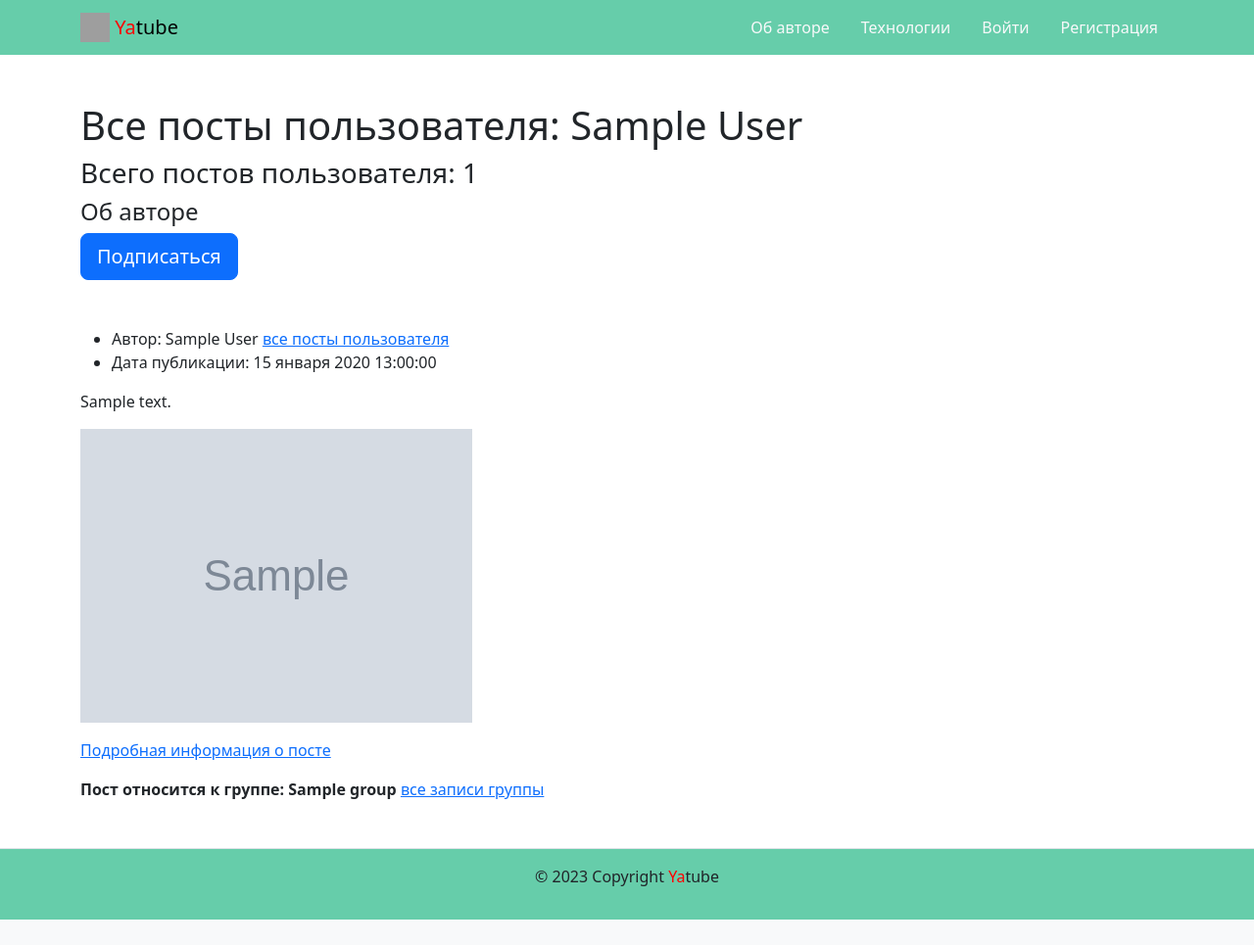
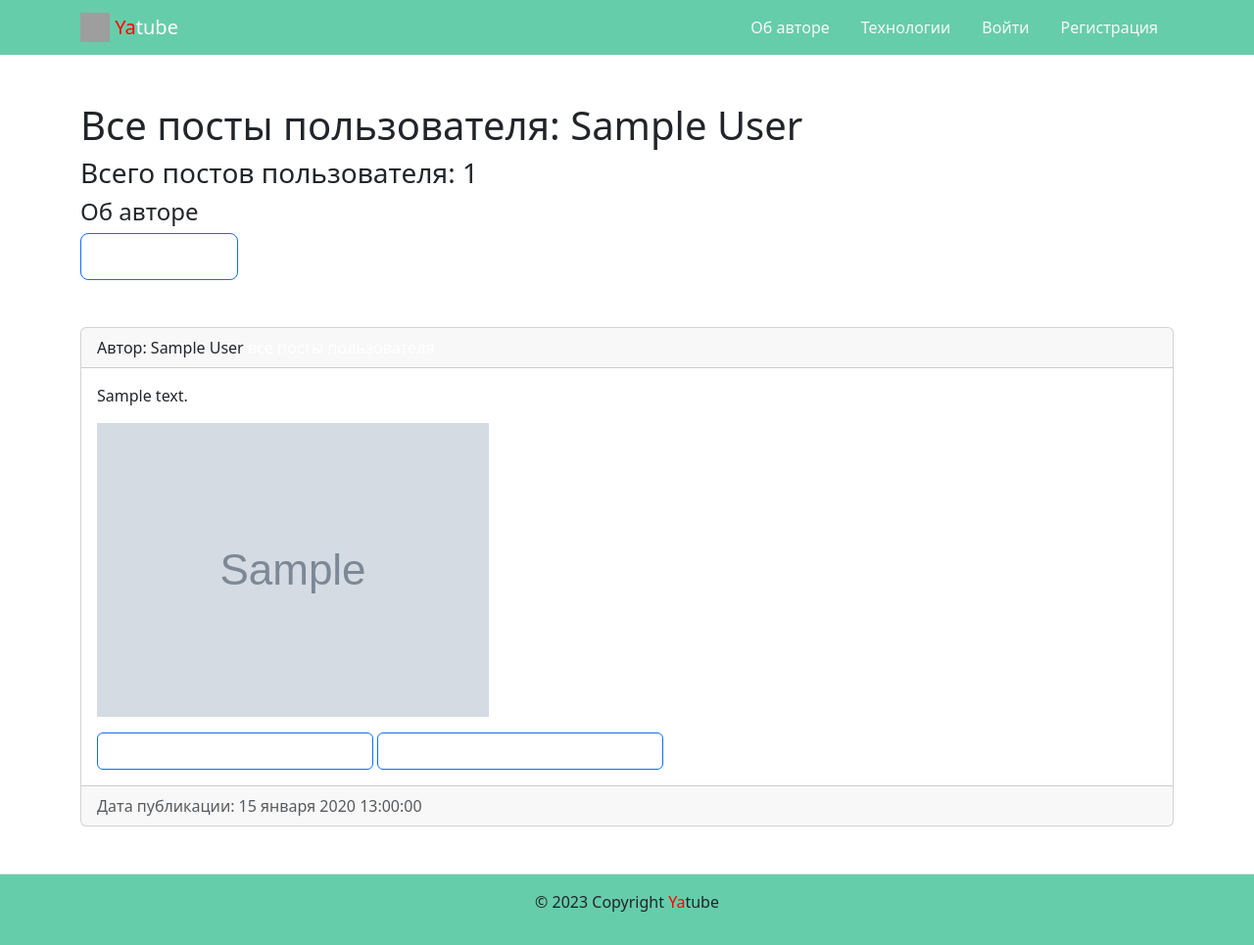
Before and after one commit to KazikovAP/hw05_final, a Django app: a page that uses yatube/templates/base.html in a window 1280 px wide. Shown: the whole page at 98% size. Before the commit the page ends 939 px from the top, so only its background shows below. Run offline with Django 3.2, Linux system fonts and the light colour scheme; tables that the repository leaves empty hold one stand-in row (values such as "Sample post"); grey boxes marked "Sample" are stand-in pictures; some libraries are stand-ins or nearby versions; grey boxes are pictures that could not be loaded.

Commit message:
Сделал админку джанго на сервере. Доработал дизайн сайта. Сделал хорошую цветовую текстуру

```diff
--- a/yatube/templates/base.html
+++ b/yatube/templates/base.html
@@ -15,6 +15,31 @@
     <title>{% block title %}{% endblock %}</title>
   </head>
   <body>
+    <style>
+      a:link {
+        color: white;
+        background-color: transparent;
+        text-decoration: none;
+      }
+
+      a:visited {
+        color: green;
+        background-color: transparent;
+        text-decoration: none;
+      }
+
+      a:hover {
+        color: blue;
+        background-color: transparent;
+        text-decoration: none;
+      }
+
+      a:active {
+        color: blue;
+        background-color: transparent;
+        text-decoration: underline;
+      }
+    </style>
     {% include 'includes/header.html' %}
     <main>
       <div class="container py-5">
--- a/yatube/templates/posts/post_detail.html
+++ b/yatube/templates/posts/post_detail.html
@@ -11,9 +11,9 @@
             </li>
             {% if post.group %}
             <li class="list-group-item">
-              Группа: {{ post.group.title }}
+              Группа:
               <a href="{% url 'posts:group_list' post.group.slug %}">
-                все записи группы
+                {{ post.group.title }}
               </a>
             </li>
             {% endif %}
@@ -37,6 +37,7 @@
           {% endthumbnail %}</P>
           {% if user == post.author %}
             <a class="btn btn-primary" href="{% url 'posts:post_edit' post.id %}">Редактировать запись</a>
+            <a class="btn btn-danger" href="#">Удалить запись</a>
           {% endif %}
           {% if user.is_authenticated %}
           <div class="card my-4">
--- a/yatube/templates/posts/profile.html
+++ b/yatube/templates/posts/profile.html
@@ -19,28 +19,26 @@
         {% endif %}
       </div>
         {% for post in page_obj %}
-        <article>
-          <ul>
-            <li>
-              Автор: {{ post.author.get_full_name }}
-              <a href="{% url 'posts:profile' author.username %}">все посты пользователя</a>
-            </li>
-            <li>
+        <div class="card">
+          <div class="card-header">
+            Автор: {{ post.author.get_full_name }}
+            <a href="{% url 'posts:profile' post.author.username %}">все посты пользователя</a>
+          </div>
+          <div class="card-body">
+            <p> {{ post.text }} </p>
+            <p>{% thumbnail post.image "350x350" crop="center" as im %}
+              <img src="{{ im.url }}">
+            {% endthumbnail %}</p>
+            <a href="{% url 'posts:post_detail' post.pk %}" class="btn btn-outline-primary">Подробная информация о посте</a>
+            {% if post.group %}
+              <a href="{% url 'posts:group_list' post.group.slug %}" class="btn btn-outline-primary">Все записи группы - {{ post.group.title }}</a>
+            {% endif %}
+            </div>
+            <div class="card-footer text-muted">
               Дата публикации: {{ post.pub_date|date:"d E Y H:i:s" }}
-            </li>
-          </ul>
-          <p> {{ post.text }} </p>
-          <p>{% thumbnail post.image "350x350" crop="center" as im %}
-            <img src="{{ im.url }}">
-          {% endthumbnail %}</P>
-          <a href="{% url 'posts:post_detail' post.pk %}">Подробная информация о посте</a>
-          <p></p>
-          {% if post.group %}
-            <b>Пост относится к группе: {{ post.group.title }}</b>
-            <a href="{% url 'posts:group_list' post.group.slug %}">все записи группы</a>
-          {% endif %}
+            </div>
+          </div>
           {% if not forloop.last %}<hr>{% endif %}
-        </article>
         {% endfor %}
         {% include 'posts/includes/paginator.html' %}
       <!-- под последним потсом нет линии -->
--- a/yatube/yatube/settings.py
+++ b/yatube/yatube/settings.py
@@ -103,6 +103,8 @@
 
 STATICFILES_DIRS = [os.path.join(BASE_DIR, 'static')]
 
+# STATIC_ROOT = "/home/AleksKazikov/yatube/static"
+
 LOGIN_URL = 'users:login'
 
 LOGIN_REDIRECT_URL = 'posts:index'
```
Also changed, not shown: yatube/templates/posts/follow.html (+17 -17 lines), yatube/templates/posts/group_list.html (+18 -13 lines), yatube/templates/posts/index.html (+18 -18 lines).
